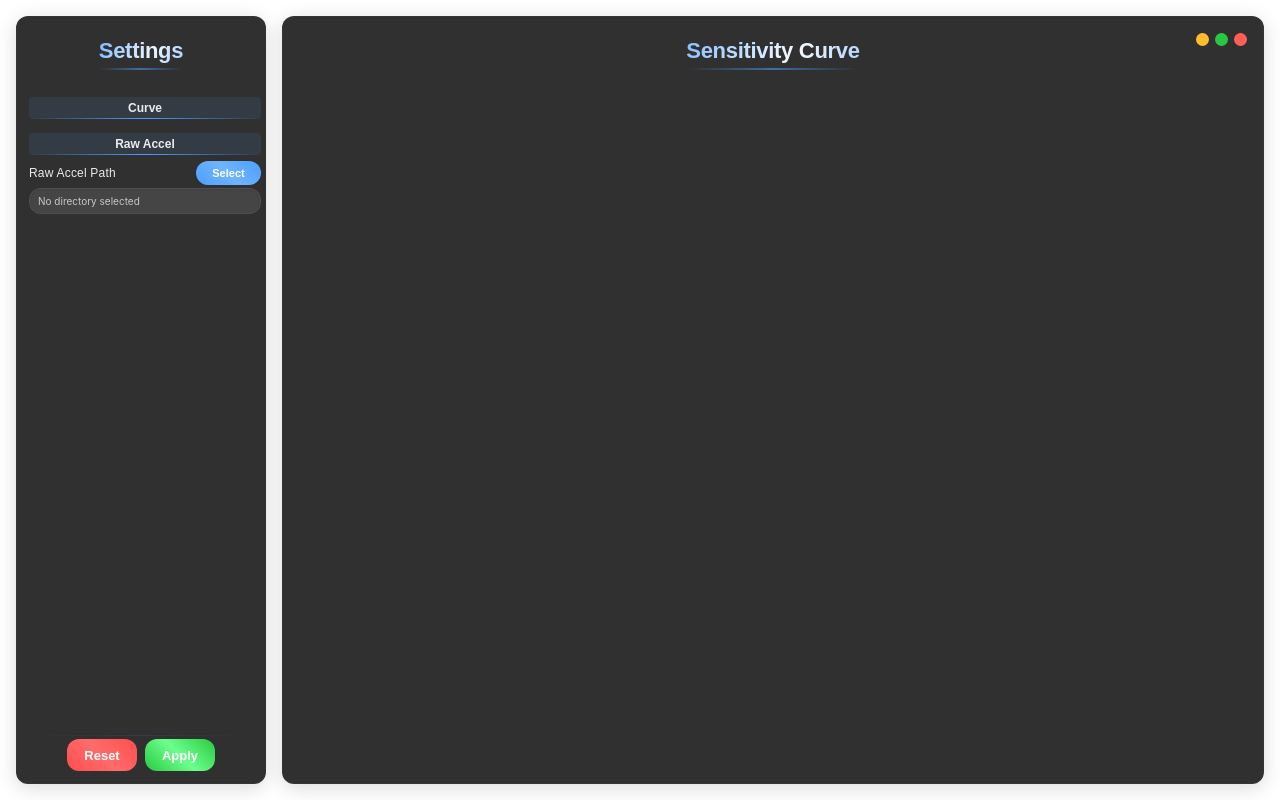
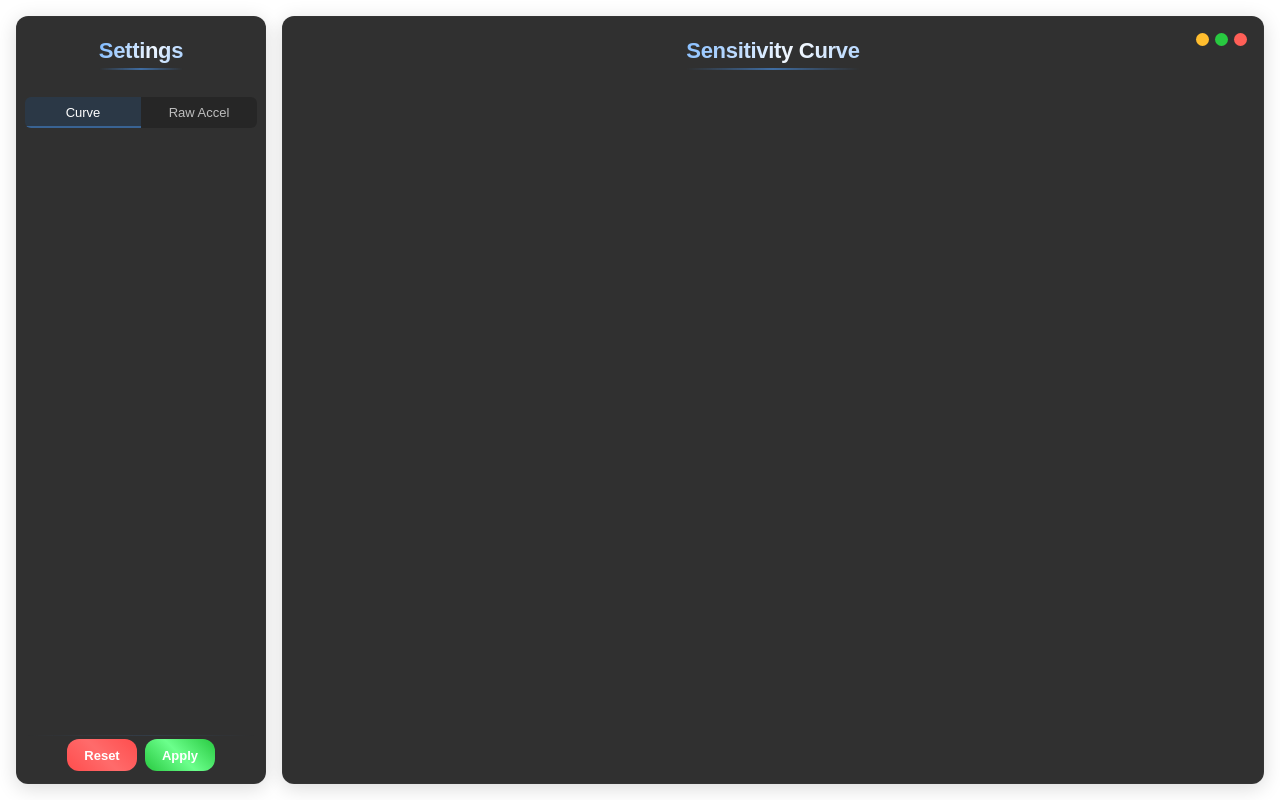
Before and after one commit to greyxp1/NeuroCurve, a website: page src/index.html in a window 1280 px wide. Drawn offline with nearby package versions, Linux system fonts and the light colour scheme.

Commit message:
organized the settings into tabs

```diff
--- a/src/index.html
+++ b/src/index.html
@@ -13,13 +13,18 @@
       <div class="main-content hardware-accelerated">
         <div class="settings-panel hardware-accelerated">
           <div class="panel-header"><h2>Settings</h2></div>
+          <div class="tab-navigation">
+            <button class="tab-button active" data-tab="curve">Curve</button>
+            <button class="tab-button" data-tab="raw-accel">Raw Accel</button>
+          </div>
           <div class="settings-container">
+            <div class="tab-content active" id="curve-tab">
               <div class="settings-section">
-              <h3>Curve</h3>
                 <div id="curve-settings"></div>
               </div>
+            </div>
+            <div class="tab-content" id="raw-accel-tab">
               <div class="settings-section">
-              <h3>Raw Accel</h3>
                 <div id="raw-accel-settings">
                   <div class="setting-row path-row">
                     <label class="setting-label">Raw Accel Path</label>
@@ -27,6 +32,7 @@
                   </div>
                   <div class="path-display" id="path-display">
                     <span>No directory selected</span>
+                  </div>
                 </div>
               </div>
             </div>
--- a/src/main.js
+++ b/src/main.js
@@ -370,6 +370,20 @@ const initializeSettings = async () => {
 };
 
 const setupEventListeners = () => {
+    // Tab switching
+    document.querySelectorAll('.tab-button').forEach(button => {
+        button.addEventListener('click', () => {
+            // Remove active class from all tabs and buttons
+            document.querySelectorAll('.tab-button').forEach(btn => btn.classList.remove('active'));
+            document.querySelectorAll('.tab-content').forEach(content => content.classList.remove('active'));
+
+            // Add active class to clicked button and corresponding content
+            const tabName = button.getAttribute('data-tab');
+            button.classList.add('active');
+            document.getElementById(`${tabName}-tab`).classList.add('active');
+        });
+    });
+
     $('#reset-btn').onclick = async () => {
         const button = $('#reset-btn');
         button.disabled = true;
--- a/src/styles.css
+++ b/src/styles.css
@@ -350,32 +350,67 @@ body {
   transform: scale(1.12);
 }
 
-/* Settings styles */
-.settings-section {
-  margin-bottom: 8px;
+/* Tab Navigation */
+.tab-navigation {
+  display: flex;
   width: 100%;
+  margin-bottom: 12px;
+  border-radius: 6px;
+  overflow: hidden;
+  background: rgba(0, 0, 0, 0.2);
+  position: relative;
 }
 
-.settings-section h3 {
-  font: 600 12px sans-serif;
-  color: var(--text-color);
-  margin: 0 0 6px 0;
-  padding: 4px 0;
-  border-radius: 4px;
-  text-align: center;
-  background: rgba(77, 159, 255, 0.1);
+.tab-button {
+  flex: 1;
+  padding: 8px 0;
+  background: transparent;
+  border: none;
+  color: var(--text-color-dim);
+  font: 500 13px sans-serif;
+  cursor: pointer;
+  transition: all var(--anim-fast);
   position: relative;
   overflow: hidden;
+  z-index: 1;
 }
 
-.settings-section h3::after {
+.tab-button:hover {
+  color: var(--text-color);
+  background: rgba(255, 255, 255, 0.05);
+}
+
+.tab-button.active {
+  color: var(--text-secondary);
+  background: rgba(77, 159, 255, 0.15);
+}
+
+.tab-button.active::after {
   content: '';
   position: absolute;
   bottom: 0;
   left: 0;
   width: 100%;
-  height: 1px;
-  background: linear-gradient(90deg, transparent, var(--primary), transparent);
+  height: 2px;
+  background: var(--primary);
+  animation: glow 8s ease infinite;
+}
+
+/* Tab Content */
+.tab-content {
+  display: none;
+  width: 100%;
+  animation: fadeIn 0.3s ease forwards;
+}
+
+.tab-content.active {
+  display: block;
+}
+
+/* Settings styles */
+.settings-section {
+  margin-bottom: 8px;
+  width: 100%;
 }
 
 .setting-row {
```
Lines whose indentation alone changed are shown as unchanged.
